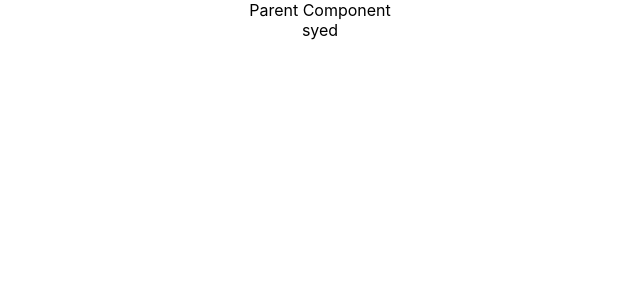
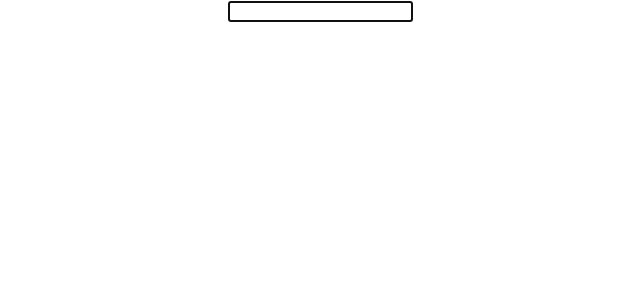
Before and after one commit to syedateebulislam/hello-world, a React (Create React App) app: page / in a window 1280 px wide. Shown: the top 300 px of the page, without its empty margins (320-960 px from the left). Built offline with nearby package versions, Linux system fonts and the light colour scheme.

Commit message:
Refs Basics-L28

```diff
--- a/src/App.js
+++ b/src/App.js
@@ -19,13 +19,16 @@
 //import Form from './Components/Form';
 //import FragmentDemo from './Components/FragmentDemo';
 //import Table from './Components/Table';
-import ParentComp from './Components/ParentComp';
+//import ParentComp from './Components/ParentComp';
+import Refs from './Components/Refs';
 
 function App() {
   return (
     <div className="App">
 
-      <ParentComp/>
+      <Refs/>
+
+      {/*<ParentComp/>*/}
 
       {/*<Table/>*/}
 
--- /dev/null
+++ b/src/Components/Refs.js
@@ -0,0 +1,27 @@
+import React, { Component } from 'react'
+
+//The refs are used to auto focus form elements at page loading,using current DOM node.
+
+class Refs extends Component {
+
+    constructor(props) {
+        super(props)
+        //step-1
+        this.inputRef = React.createRef();
+    }
+
+    //step-3
+    componentDidMount(){
+        this.inputRef.current.focus()
+    }
+
+    render() {
+        return (
+            <div>                       {/*step-2*/}
+                <input type="text" ref={this.inputRef}/>
+            </div>
+        )
+    }
+}
+
+export default Refs
```
